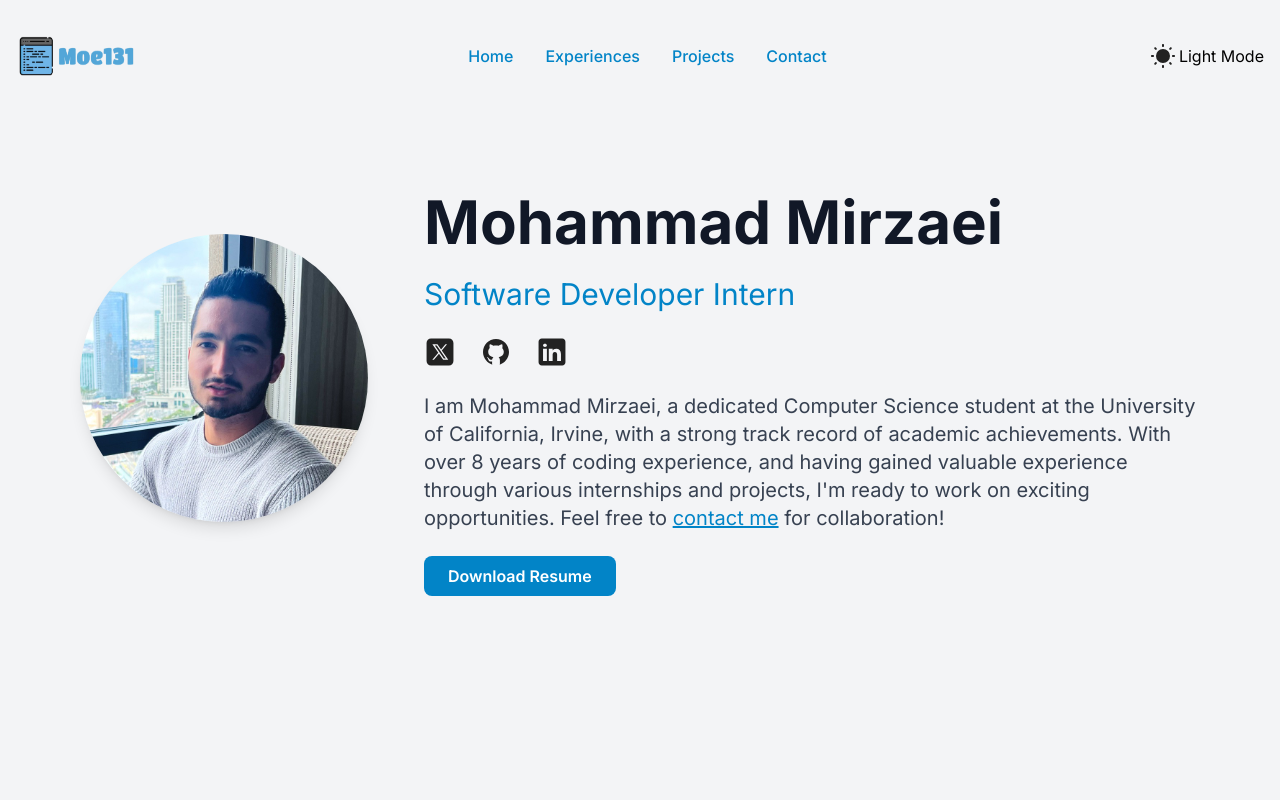
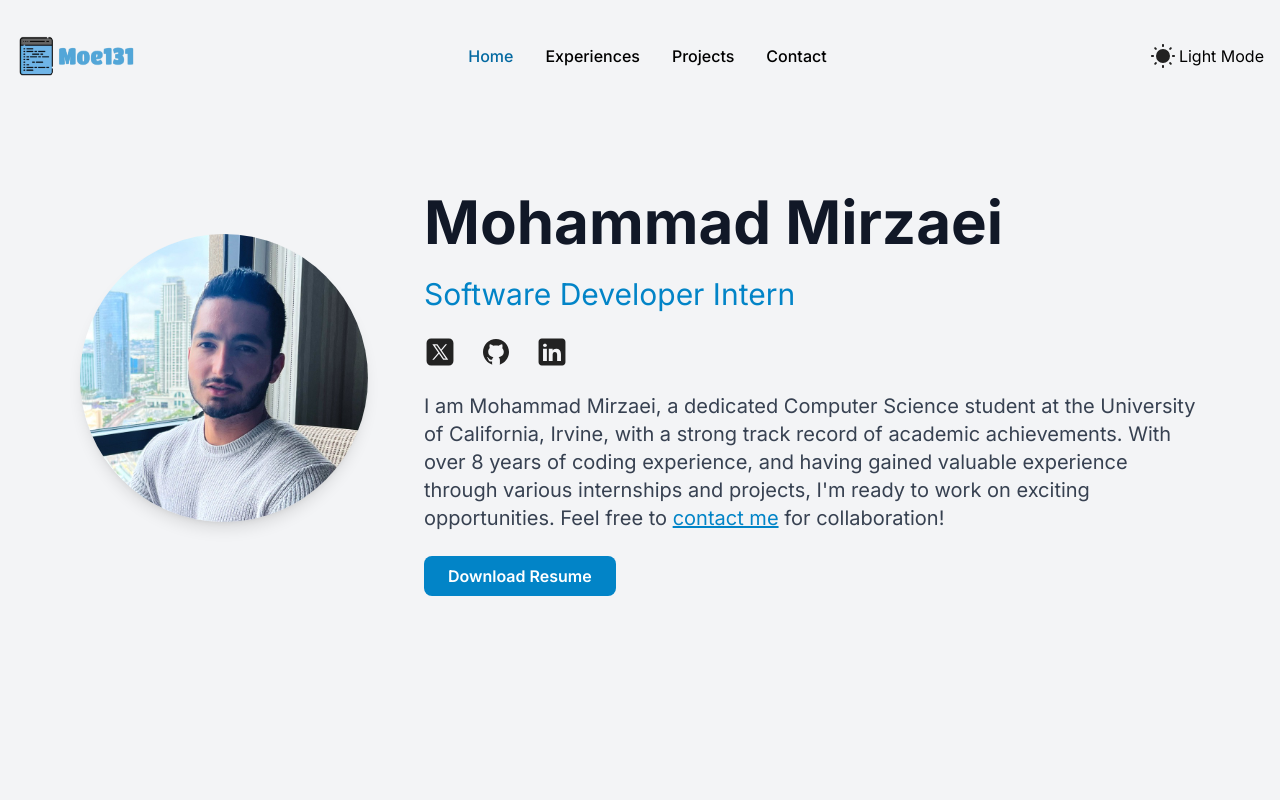
Before and after one commit to Moe131/moe131.github.io, a Next.js app: page / in a window 1280 px wide. Shown: the top 800 px of the page. Built offline with nearby package versions, Linux system fonts and the light colour scheme.

Commit message:
navbar active page fixed

```diff
--- a/src/components/Navbar/page.tsx
+++ b/src/components/Navbar/page.tsx
@@ -36,16 +36,16 @@ export default function Navbar(){
         <div className={menuChecked? "hidden w-full md:block md:w-auto" : "w-full md:block md:w-auto"} id="navbar-default">
           <ul onClick={handleLinkClick} className="font-medium flex flex-col p-4 md:p-0 mt-4 border border-gray rounded-lg bg-gray-100 md:flex-row md:space-x-8 rtl:space-x-reverse md:mt-0 md:border-0 md:bg-transparent dark:bg-gray-800 md:dark:bg-gray-900 dark:border-gray-700">
             <li>
-              <Link href="/" className={"block py-2 px-3 " + (currentPath === "/" ? "text-white bg-sky-700" : "") +" rounded md:bg-transparent md:text-sky-600 md:p-0 dark:text-white md:dark:text-cyan-400"} aria-current="page">Home</Link>
+              <Link href="/" className={"block py-2 px-3 " + (currentPath === "/" ? "text-white  bg-sky-700  md:text-sky-700 md:dark:text-cyan-400" : "md:text-black dark:text-white ") +" rounded md:bg-transparent md:p-0 "} aria-current="page">Home</Link>
             </li>
             <li>
-              <Link href="experiences" className={"block py-2 px-3 " + (currentPath === "/experiences" ? "text-white bg-sky-700" : "") +" rounded md:bg-transparent md:text-sky-600 md:p-0 dark:text-white md:dark:text-cyan-400"} aria-current="page">Experiences</Link>
+              <Link href="experiences" className={"block py-2 px-3 " + (currentPath === "/experiences" ? "text-white  bg-sky-700  md:text-sky-700 md:dark:text-cyan-400" : "md:text-black dark:text-white ") +" rounded md:bg-transparent md:p-0 "} aria-current="page">Experiences</Link>
             </li>
             <li>
-              <Link href="/projects" className={"block py-2 px-3 " + (currentPath === "/projects" ? "text-white bg-sky-700" : "") +" rounded md:bg-transparent md:text-sky-600 md:p-0 dark:text-white md:dark:text-cyan-400"} aria-current="page">Projects</Link>
+              <Link href="/projects" className={"block py-2 px-3 " + (currentPath === "/projects" ? "text-white  bg-sky-700  md:text-sky-700 md:dark:text-cyan-400" : "md:text-black dark:text-white ") +" rounded md:bg-transparent md:p-0 "} aria-current="page">Projects</Link>
             </li>
             <li>
-              <Link href="/contact" className={"block py-2 px-3 " + (currentPath === "/contact" ? "text-white bg-sky-700" : "") +" rounded md:bg-transparent md:text-sky-600 md:p-0 dark:text-white md:dark:text-cyan-400"} aria-current="page">Contact</Link>
+              <Link href="/contact" className={"block py-2 px-3 " + (currentPath === "/contact" ? "text-white  bg-sky-700  md:text-sky-700 md:dark:text-cyan-400" : "md:text-black dark:text-white ") +" rounded md:bg-transparent md:p-0 "} aria-current="page">Contact</Link>
             </li>
           </ul>
         </div>
```
